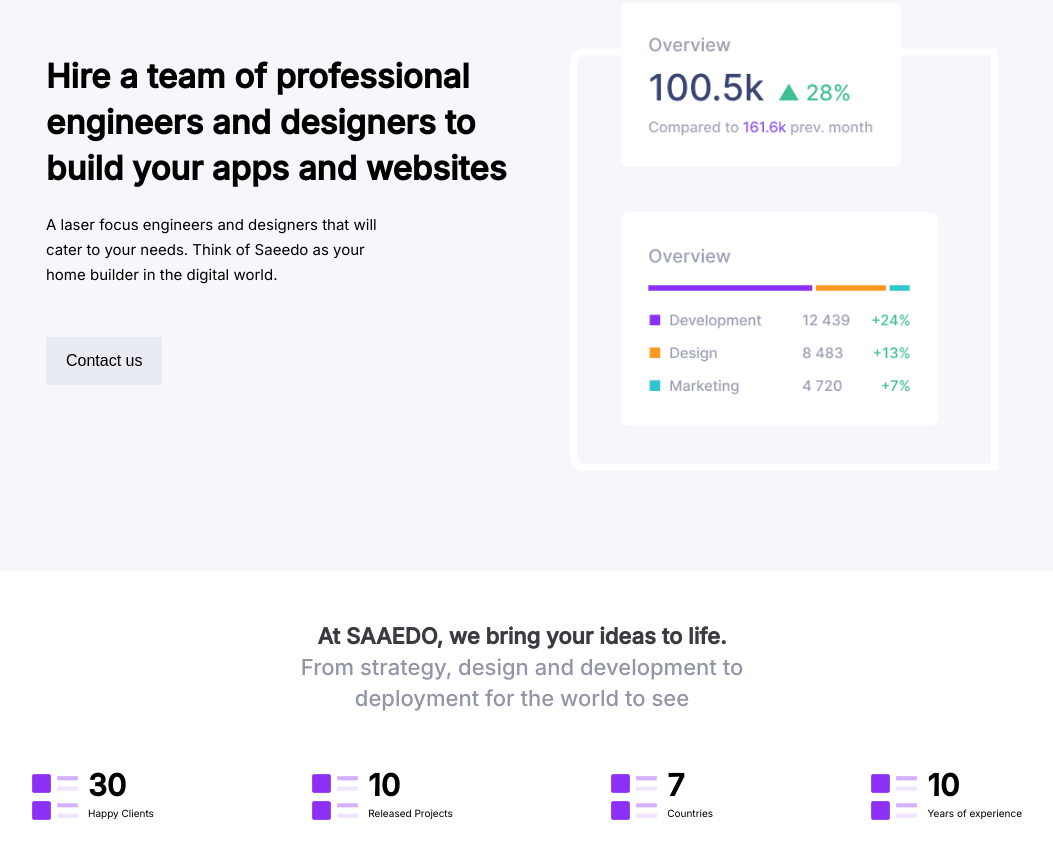
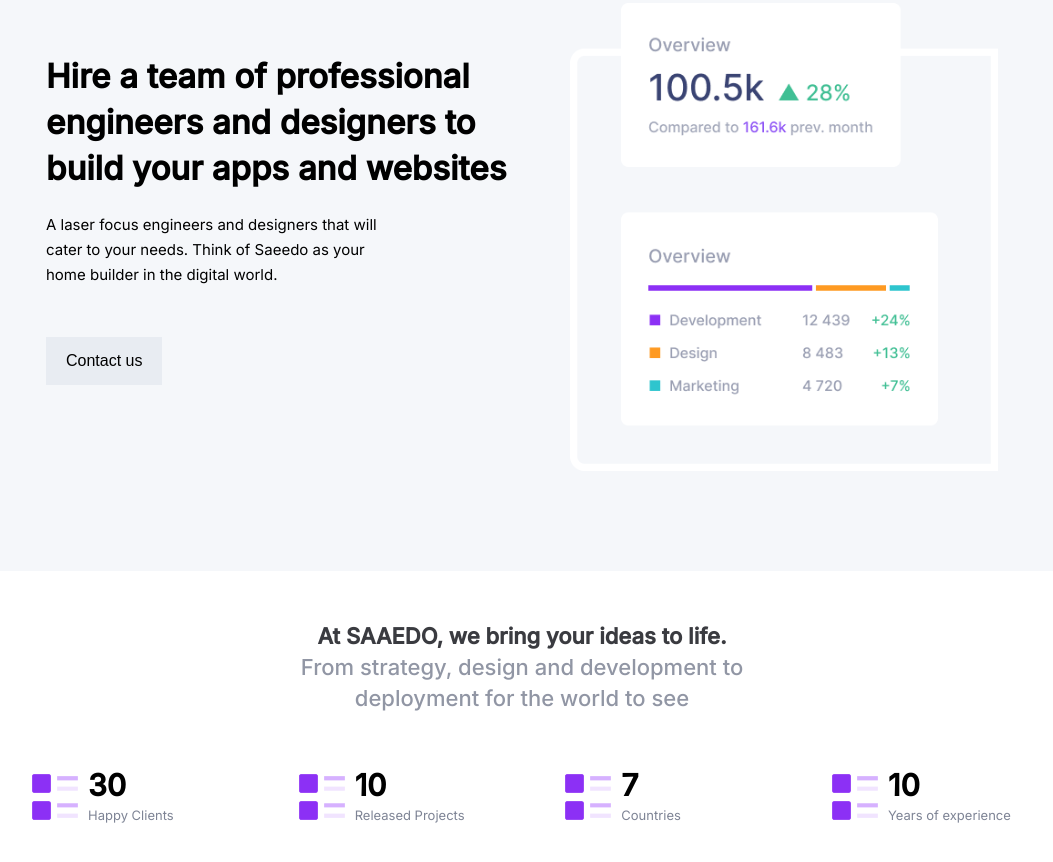
Before and after one commit to SamatarCodes/saeedo, a website: page index.html in a window 1280 px wide. Shown: the part 1047-1909 px from the top of the page, without its empty margins (118-1171 px from the left). Drawn offline with nearby package versions, Linux system fonts and the light colour scheme.

Commit message:
added client section

```diff
--- a/sass/4-layout/_projects.sass
+++ b/sass/4-layout/_projects.sass
@@ -1,10 +1,6 @@
 .work__info
     margin: 5rem auto
     max-width: 100rem
-// .projects
-//     max-width: 100rem
-//     outline: 1px solid red
-//     margin: 0 auto
 
 .projects__title
     font-size: 2.2rem
@@ -22,10 +18,16 @@
 .projects__data__section
     display: flex
     justify-content: space-between
+    flex-wrap: wrap
+    margin-top: 5rem
+
+
 .projects__data
     display: flex
     align-items: flex-start
-    margin-top: 5rem
+    width: 20%
+
+
     .projects__data--image
         width: 6.6rem
     .projects__data__clients
@@ -34,3 +36,6 @@
 
         .projects__clients--numbers
             font-size: 3rem
+        .projects__clients--text
+            font-size: 1.3rem
+            color: $gray-color
```
Also changed, not shown: css/styles.css.
